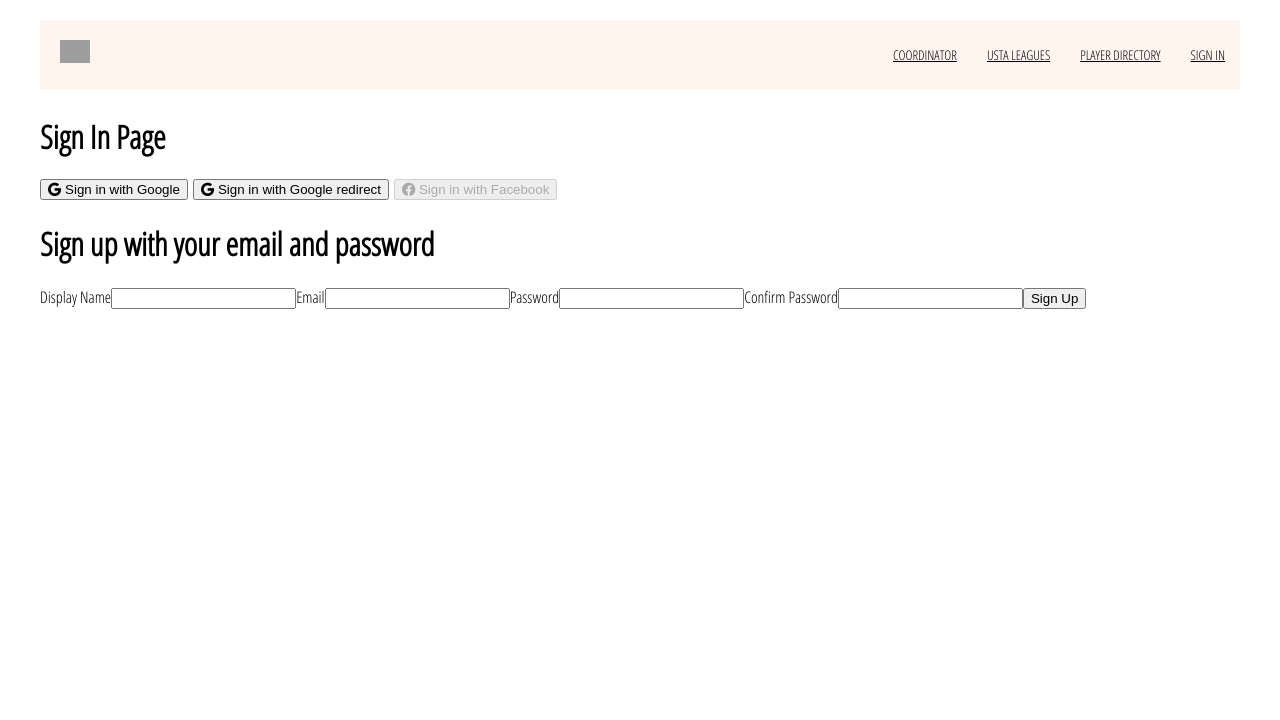
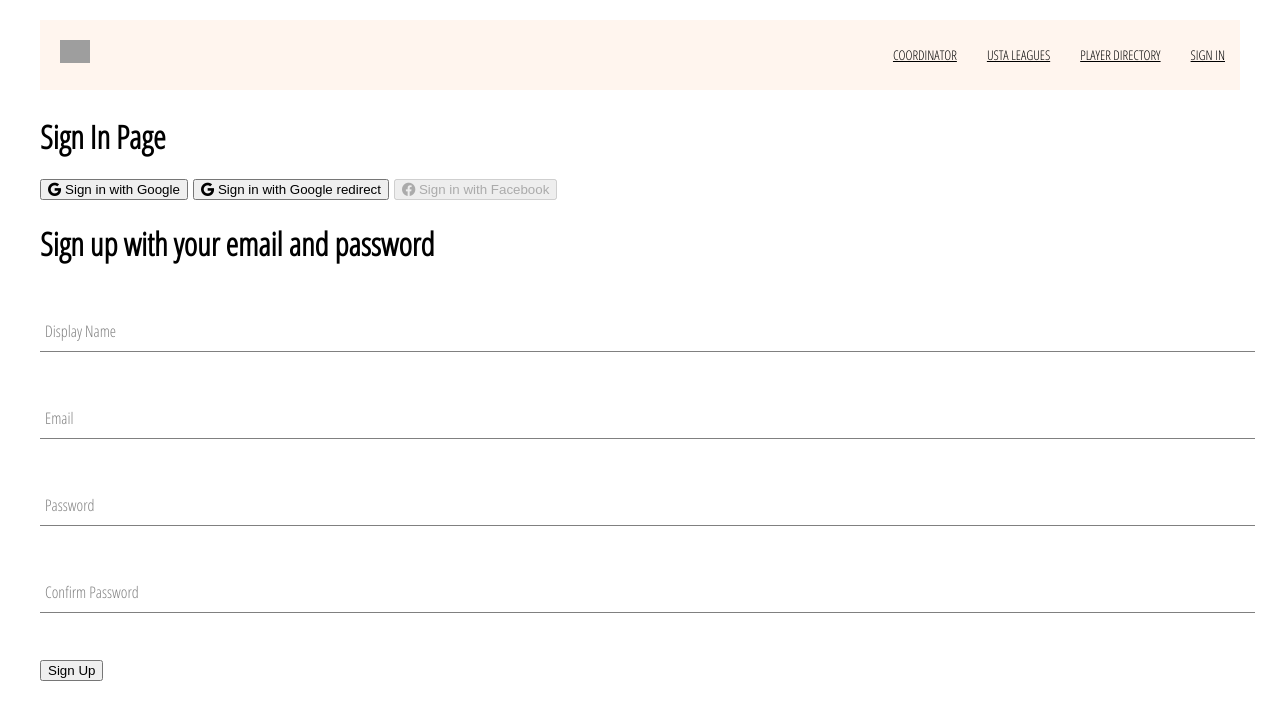
Before and after one commit to dwlandry/setx-tennis, a React (Create React App) app: page /sign-in in a window 1280 px wide. Shown: the top 720 px of the page. Built offline with nearby package versions, Linux system fonts and the light colour scheme; grey boxes are pictures that could not be loaded.

Commit message:
generalize Form Input component and apply scss formatting

```diff
--- /dev/null
+++ b/src/components/form-input/form-input.component.jsx
@@ -0,0 +1,20 @@
+import './form-input.styles.scss';
+
+const FormInput = ({ label, inputOptions }) => {
+  //label and input field
+  return (
+    <div className='form-input-group'>
+      <input className='form-input' {...inputOptions} />
+      {label && (
+        <label
+          className={`${
+            inputOptions.value.length ? 'shrink' : ''
+          } form-input-label`}>
+          {label}
+        </label>
+      )}
+    </div>
+  );
+};
+
+export default FormInput;
--- /dev/null
+++ b/src/components/form-input/form-input.styles.scss
@@ -0,0 +1,49 @@
+$sub-color: grey;
+$main-color: black;
+
+@mixin shrinkLabel {
+  top: -14px;
+  font-size: 12px;
+  color: $main-color;
+}
+.form-input-group {
+  position: relative;
+  margin: 45px 0;
+  .form-input {
+    background: none;
+    background-color: white;
+    color: $sub-color;
+    font-size: 18px;
+    padding: 10px 10px 10px 5px;
+    display: block;
+    width: 100%;
+    border: none;
+    border-radius: 0;
+    border-bottom: 1px solid $sub-color;
+    margin: 25px 0;
+    &:focus {
+      outline: none;
+    }
+    &:focus ~ .form-input-label {
+      @include shrinkLabel();
+    }
+  }
+
+  input[type='password'] {
+    letter-spacing: 0.3em;
+  }
+
+  .form-input-label {
+    color: $sub-color;
+    font-size: 16px;
+    font-weight: normal;
+    position: absolute;
+    pointer-events: none;
+    left: 5px;
+    top: 10px;
+    transition: 300ms ease all;
+    &.shrink {
+      @include shrinkLabel();
+    }
+  }
+}
--- a/src/components/sign-up-form/sign-up-form.component.jsx
+++ b/src/components/sign-up-form/sign-up-form.component.jsx
@@ -3,7 +3,8 @@ import {
   createAuthUserWithEmailAndPassword,
   createUserDocumentFromAuth,
 } from '../../utils/firebase/firebase.utils';
-import { async } from '@firebase/util';
+// import { async } from '@firebase/util';
+import FormInput from '../form-input/form-input.component';
 
 const defaultFormFields = {
   displayName: '',
@@ -59,40 +60,48 @@ const SignUpForm = () => {
     <div>
       <h1>Sign up with your email and password</h1>
       <form onSubmit={handleSubmit}>
-        <label>Display Name</label>
-        <input
-          type='text'
-          required
-          onChange={handleChange}
-          name='displayName'
-          value={displayName}
+        <FormInput
+          label='Display Name'
+          inputOptions={{
+            type: 'text',
+            required: true,
+            onChange: handleChange,
+            name: 'displayName',
+            value: displayName,
+          }}
         />
 
-        <label>Email</label>
-        <input
-          type='email'
-          required
-          onChange={handleChange}
-          name='email'
-          value={email}
+        <FormInput
+          label='Email'
+          inputOptions={{
+            type: 'email',
+            required: true,
+            onChange: handleChange,
+            name: 'email',
+            value: email,
+          }}
         />
 
-        <label>Password</label>
-        <input
-          type='password'
-          required
-          onChange={handleChange}
-          name='password'
-          value={password}
+        <FormInput
+          label='Password'
+          inputOptions={{
+            type: 'password',
+            required: true,
+            onChange: handleChange,
+            name: 'password',
+            value: password,
+          }}
         />
 
-        <label>Confirm Password</label>
-        <input
-          type='password'
-          required
-          onChange={handleChange}
-          name='confirmPassword'
-          value={confirmPassword}
+        <FormInput
+          label='Confirm Password'
+          inputOptions={{
+            type: 'password',
+            required: true,
+            onChange: handleChange,
+            name: 'confirmPassword',
+            value: confirmPassword,
+          }}
         />
         <button type='submit'>Sign Up</button>
       </form>
```
